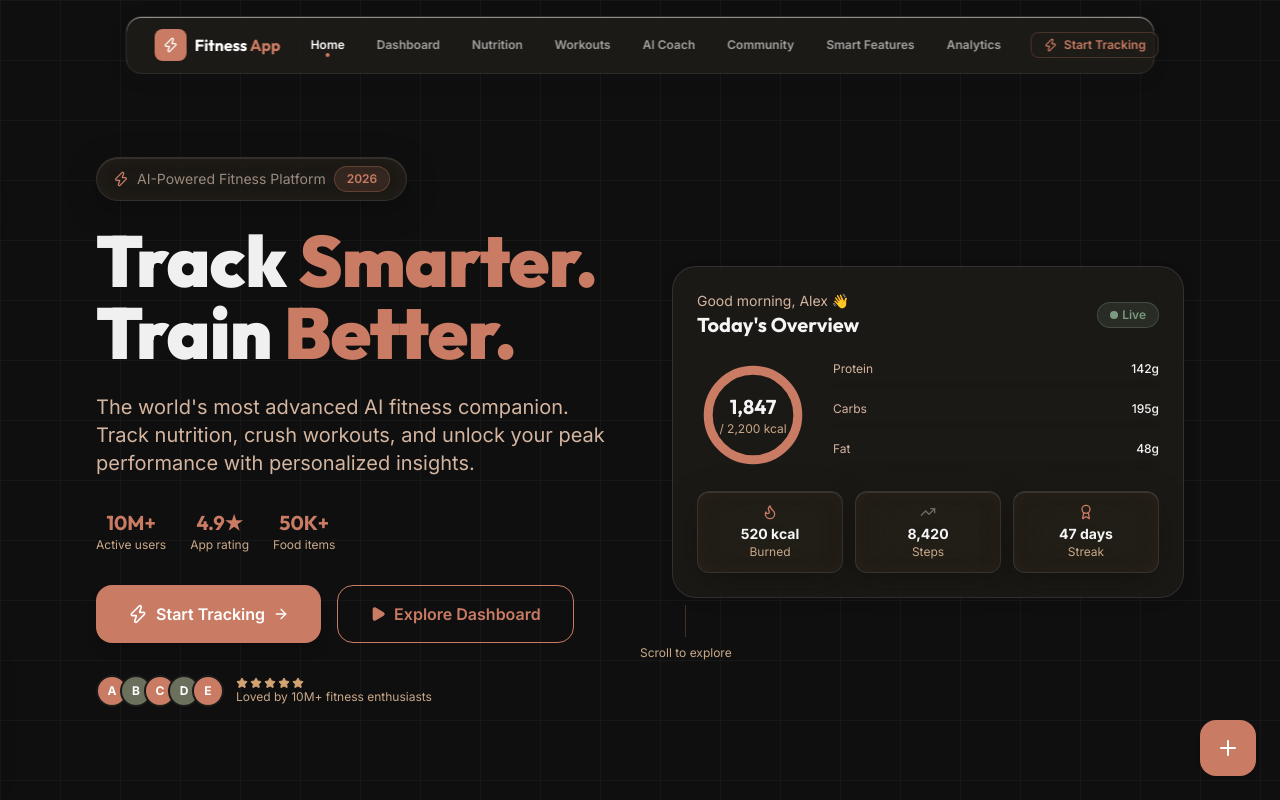
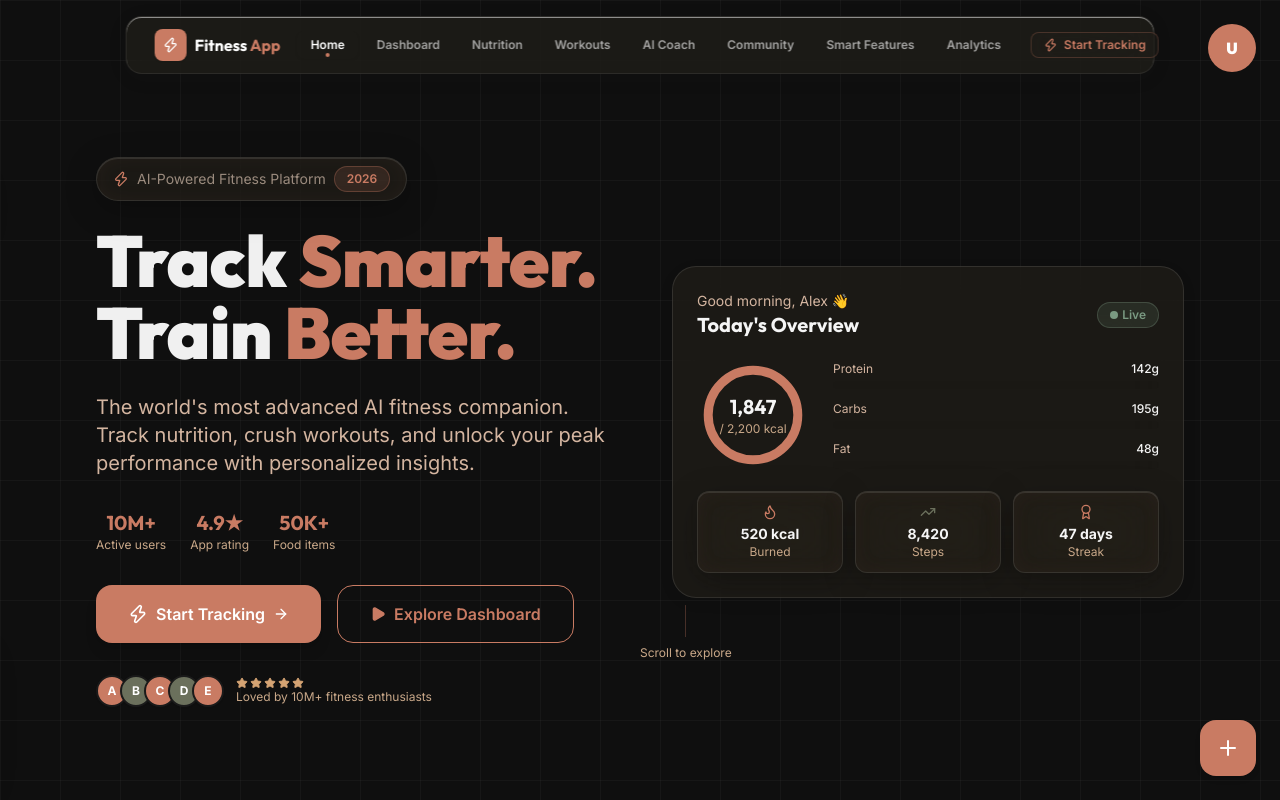
Before and after one commit to nnschinmayee07/Fitness, a React (Vite) app: page / in a window 1280 px wide. Shown: the top 800 px of the page. Built offline with nearby package versions, Linux system fonts and the light colour scheme.

Commit message:
Add ProfileIcon component and ProfileMenu dropdown in corner

```diff
--- a/src/components/Layout.jsx
+++ b/src/components/Layout.jsx
@@ -3,6 +3,7 @@ import { Outlet } from 'react-router-dom';
 import Navbar from './Navbar';
 import Sidebar from './Sidebar';
 import FloatingActionButton from './FloatingActionButton';
+import ProfileMenu from './ProfileMenu';
 
 export default function Layout() {
   const [sidebarOpen, setSidebarOpen] = useState(false);
@@ -16,6 +17,8 @@ export default function Layout() {
 
       <Navbar toggleSidebar={() => setSidebarOpen(!sidebarOpen)} />
 
+      <ProfileMenu initials="U" />
+
       <main className="relative z-10">
         <Outlet />
       </main>
--- /dev/null
+++ b/src/components/ProfileIcon.jsx
@@ -0,0 +1,27 @@
+import React from 'react';
+import { User } from 'lucide-react';
+
+export default function ProfileIcon({
+  initials = 'U',
+  size = 'md',
+  onClick = null,
+  className = '',
+  bgColor = 'bg-[#C97B63]'
+}) {
+  const sizeClasses = {
+    sm: 'w-8 h-8 text-xs',
+    md: 'w-10 h-10 text-sm',
+    lg: 'w-12 h-12 text-base',
+    xl: 'w-16 h-16 text-lg',
+  };
+
+  return (
+    <button
+      onClick={onClick}
+      className={`${sizeClasses[size]} ${bgColor} rounded-full flex items-center justify-center font-display font-black text-white hover:opacity-90 transition-opacity ${onClick ? 'cursor-pointer' : 'cursor-default'} ${className}`}
+      type="button"
+    >
+      {initials || <User className="w-1/2 h-1/2" />}
+    </button>
+  );
+}
--- /dev/null
+++ b/src/components/ProfileMenu.jsx
@@ -0,0 +1,65 @@
+import React, { useState, useRef, useEffect } from 'react';
+import { User, Settings, LogOut, ChevronRight } from 'lucide-react';
+import ProfileIcon from './ProfileIcon';
+
+export default function ProfileMenu({ initials = 'U' }) {
+  const [isOpen, setIsOpen] = useState(false);
+  const menuRef = useRef(null);
+
+  useEffect(() => {
+    const handleClickOutside = (e) => {
+      if (menuRef.current && !menuRef.current.contains(e.target)) {
+        setIsOpen(false);
+      }
+    };
+
+    if (isOpen) {
+      document.addEventListener('mousedown', handleClickOutside);
+      return () => document.removeEventListener('mousedown', handleClickOutside);
+    }
+  }, [isOpen]);
+
+  const menuItems = [
+    { icon: User, label: 'Profile', href: '/profile' },
+    { icon: Settings, label: 'Settings', href: '/settings' },
+    { icon: LogOut, label: 'Logout', href: '/logout', isDanger: true },
+  ];
+
+  return (
+    <div className="fixed top-6 right-6 z-40" ref={menuRef}>
+      <ProfileIcon
+        initials={initials}
+        size="lg"
+        onClick={() => setIsOpen(!isOpen)}
+      />
+
+      {isOpen && (
+        <div className="absolute top-14 right-0 mt-2 w-48 glass-card rounded-2xl shadow-lg overflow-hidden">
+          <div className="p-3 space-y-1">
+            {menuItems.map((item) => {
+              const Icon = item.icon;
+              return (
+                <a
+                  key={item.label}
+                  href={item.href}
+                  className={`flex items-center justify-between px-4 py-3 rounded-lg transition-all duration-200 ${
+                    item.isDanger
+                      ? 'text-red-400 hover:bg-red-500/20'
+                      : 'text-[#D4B5A0] hover:bg-white/10 hover:text-white'
+                  }`}
+                  onClick={() => setIsOpen(false)}
+                >
+                  <div className="flex items-center gap-3">
+                    <Icon className="w-4 h-4" />
+                    <span className="text-sm font-semibold">{item.label}</span>
+                  </div>
+                  <ChevronRight className="w-3.5 h-3.5 opacity-50" />
+                </a>
+              );
+            })}
+          </div>
+        </div>
+      )}
+    </div>
+  );
+}
```
